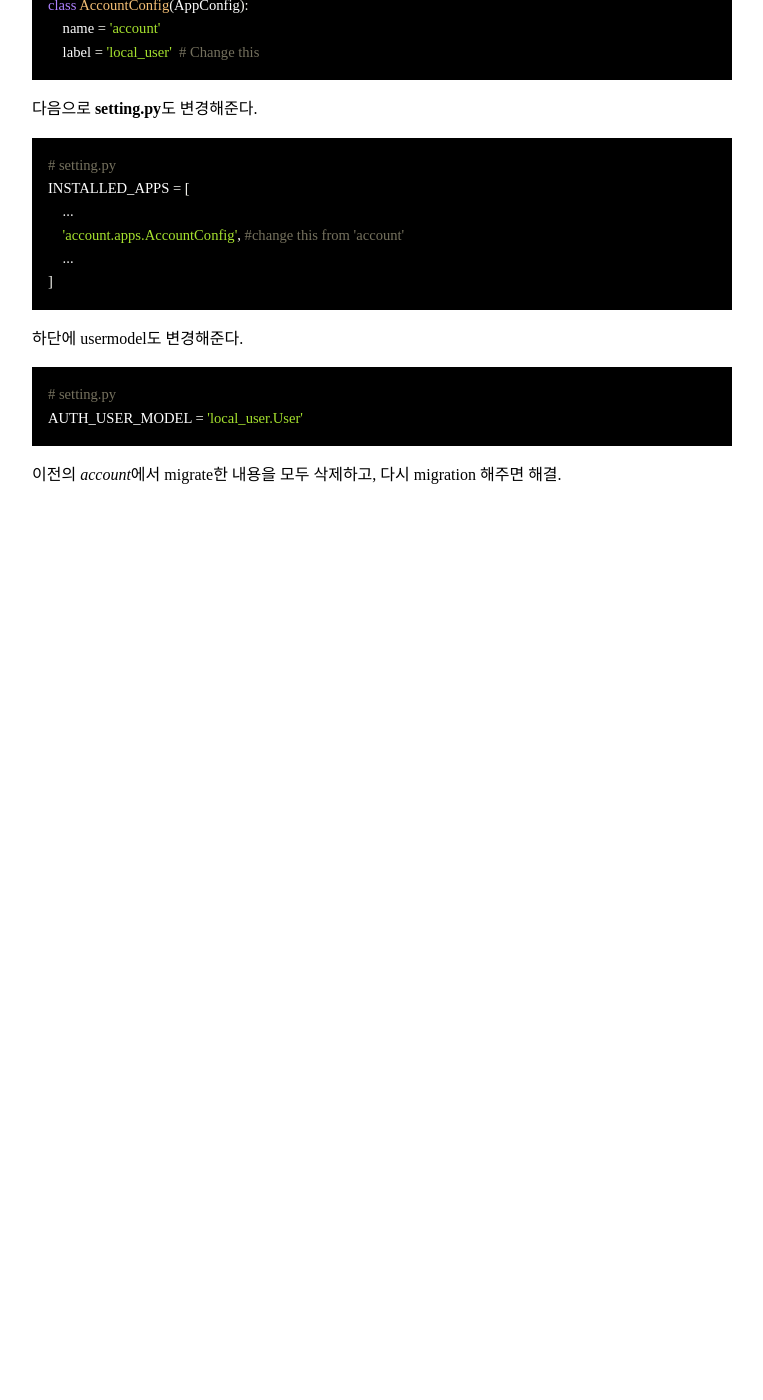
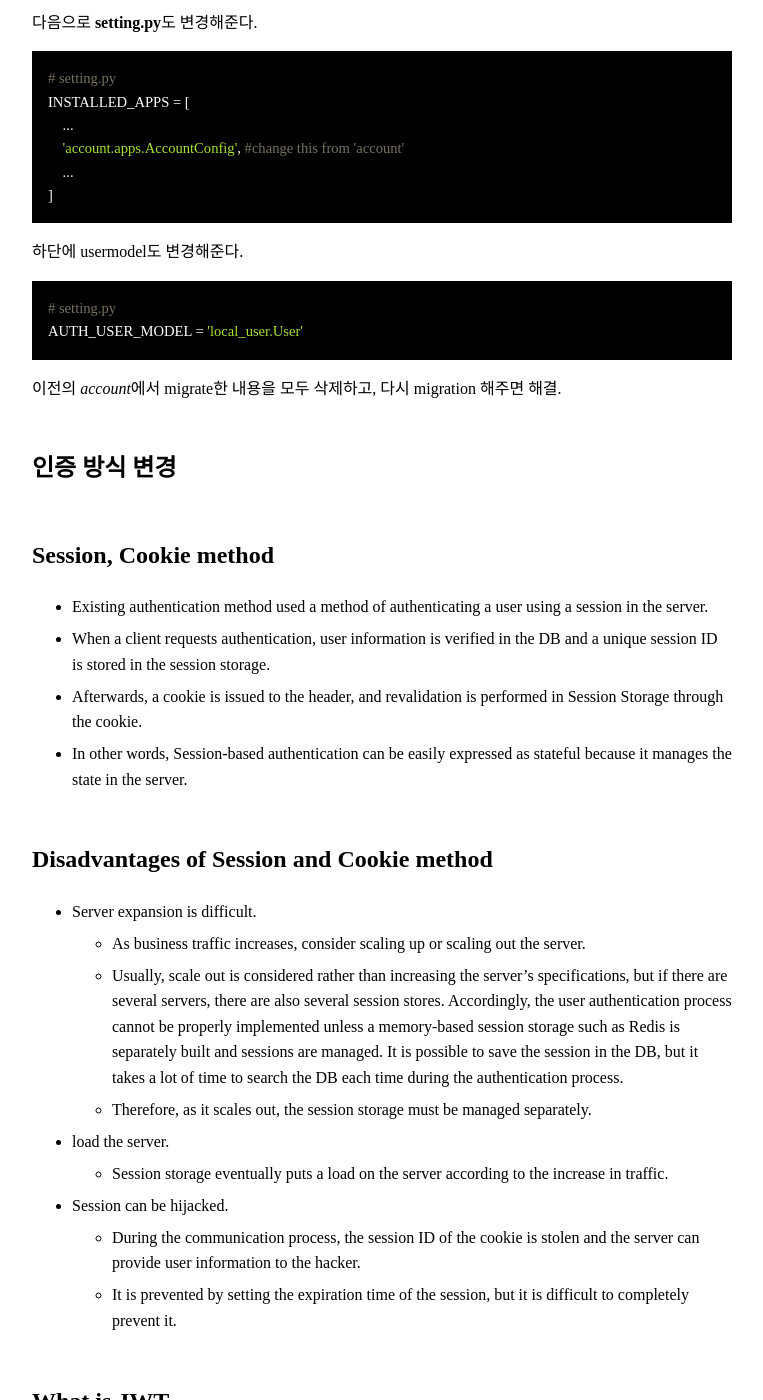
Before and after one commit to domicmeia/domicmeia.github.io, a Jekyll site: the page built from _posts/2023-03-23-캡스톤3 일기.md, in a window 1280 px wide and 1400 px high, scrolled down 1030 px. Shown: the whole window, without its empty margins (258-1021 px from the left). Built offline with Jekyll 4.4.1, drawn with Linux system fonts in a browser that asks for light colours; some web fonts are replaced; before the commit the page ends 1598 px from its top, so only the background shows below that; some of the changed text lies outside the part shown.

Commit message:
풀이 추가

````diff
--- a/_posts/2023-03-23-캡스톤3 일기.md
+++ b/_posts/2023-03-23-캡스톤3 일기.md
@@ -56,3 +54,61 @@ AUTH_USER_MODEL = 'local_user.User'
 ```
 
 이전의 *account*에서 migrate한 내용을 모두 삭제하고, 다시 migration 해주면 해결.
+
+## 인증 방식 변경
+
+## Session, Cookie method
+
+- Existing authentication method used a method of authenticating a user using a session in the server.
+- When a client requests authentication, user information is verified in the DB and a unique session ID is stored in the session storage.
+- Afterwards, a cookie is issued to the header, and revalidation is performed in Session Storage through the cookie.
+- In other words, Session-based authentication can be easily expressed as stateful because it manages the state in the server.
+
+## Disadvantages of Session and Cookie method
+
+- Server expansion is difficult.
+  - As business traffic increases, consider scaling up or scaling out the server.
+  - Usually, scale out is considered rather than increasing the server's specifications, but if there are several servers, there are also several session stores. Accordingly, the user authentication process cannot be properly implemented unless a memory-based session storage such as Redis is separately built and sessions are managed. It is possible to save the session in the DB, but it takes a lot of time to search the DB each time during the authentication process.
+  - Therefore, as it scales out, the session storage must be managed separately.
+
+- load the server.
+  - Session storage eventually puts a load on the server according to the increase in traffic.
+
+- Session can be hijacked.
+  - During the communication process, the session ID of the cookie is stolen and the server can provide user information to the hacker.
+  - It is prevented by setting the expiration time of the session, but it is difficult to completely prevent it.
+
+## What is JWT
+
+JWT, as you can check on the official website, it is divided into three parts, HEADER.PAYLOAD.SIGNATURE.
+
+- **Header**: Consists of encryption algorithm and token type. It is base64 encoded.
+- **PayLoad**: This part is the data that we directly set, and each key-value is called a claim. Usually, subject, userId, expiredTIme, issuedTime, etc. are set. PayLoad should never include personal information such as passwords. Because anyone can easily interpret it. It is base64 encoded.
+- **Verify signature**: The last part is the part where validation is performed by verifying the signature. It is generated using an algorithm based on the key set in the server and encoded in base64. validation is possible. Therefore, the key set on the server should not be disclosed.
+
+JWT is just plain text except that it contains some information.
+
+When logging in, simply create text on the client and
+
+When authentication is required, the server receives text and proceeds with authentication. This eliminates the need for the server to manage.
+
+It is said to be stateless because it does not maintain state.
+
+## How to make up for token weaknesses
+
+- In practice, when issuing a token, two types of tokens are issued. An access token with a short expiration time and a refresh token with a long expiration time are issued.
+- Since access tokens are usually stored in client storage, they are highly likely to be stolen. Therefore, set the expiration time short.
+- Refresh Token sets a long expiration time and stores it in a storage such as a DB.
+- When the Access Token expires, the Refresh Token is used to reissue the Access Token.
+
+## What to do if the Refresh Token is stolen?
+The refresh token was created considering the stealing of the access token, but if the refresh token is stolen, it can be said to be the worst case scenario.
+
+It is the worst if a new Access Token is issued by stealing the Refresh Token.
+
+There is no way around these scenarios other than to prevent them as much as possible.
+
+## to prevent
+- HttpOnly setting: Refresh Token is usually delivered through cookies, but attacks such as XSS can be blocked through httpOnly setting.
+- RTR method: Refresh Token Rotation method, when a new Access Token is received as a Refresh Token, a new Refresh Token is also received. Through this, the previously issued token can be prevented from being used.
+ - If this method is used, the Refresh Token is issued and then used only once and discarded. Therefore, if the same Refresh Token is used more than once, the Refresh Token can be regarded as stolen and action taken.
````
Also changed, not shown: other parts of _posts/2023-03-23-캡스톤3 일기.md (+0 -2 lines).
